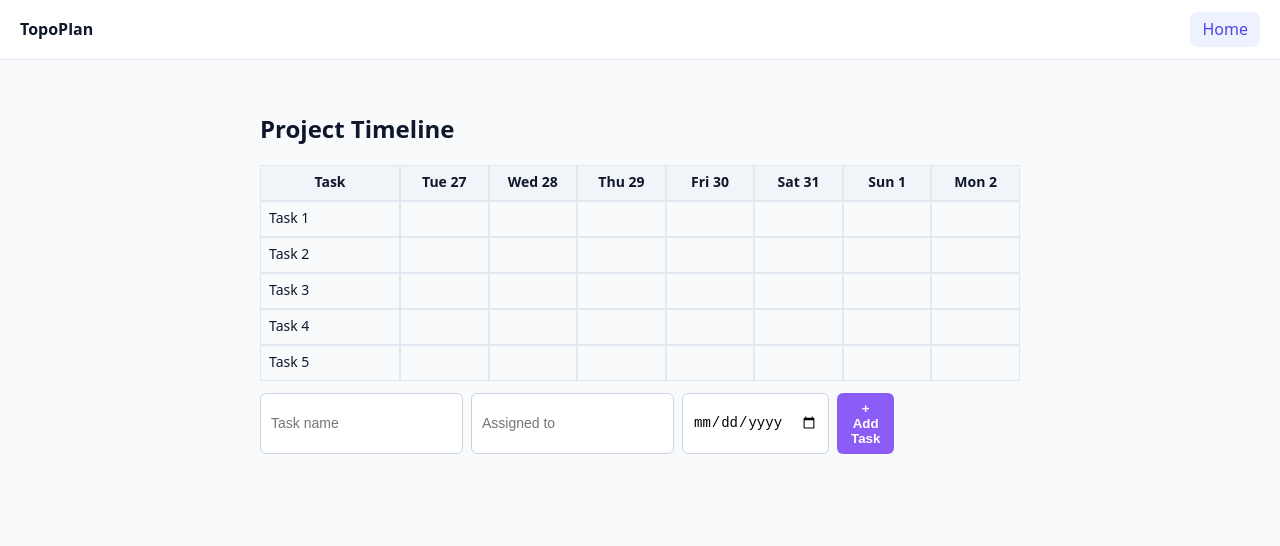
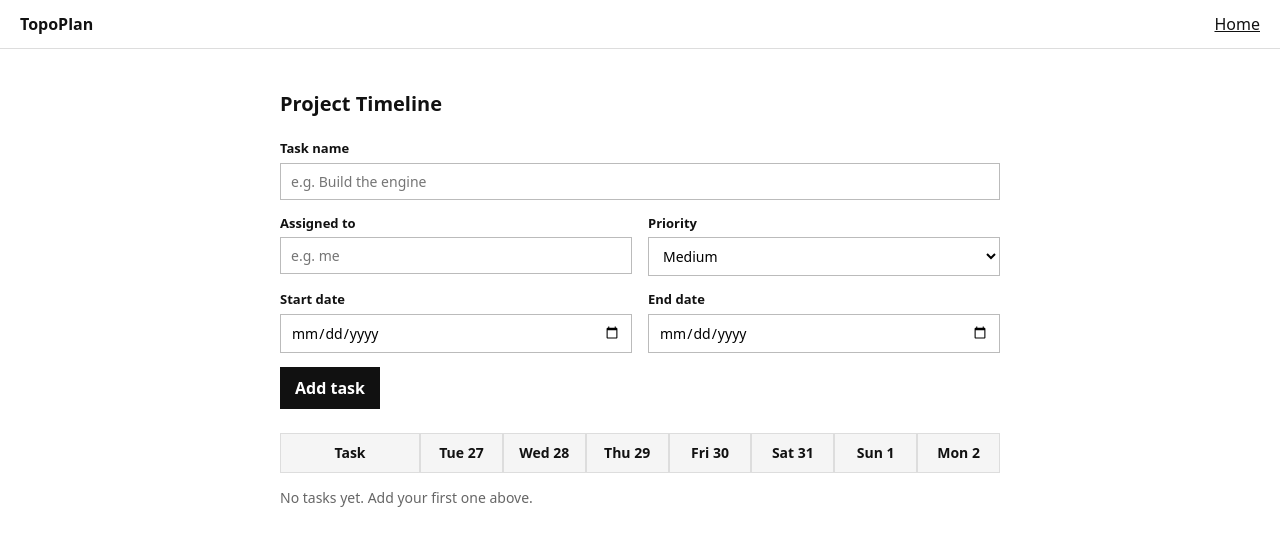
Before and after one commit to venz-ochoa/topo-plan, a React (Vite) app in the folder client/: page / in a window 1280 px wide. Shown: the top 546 px of the page. Built offline with nearby package versions, Linux system fonts and the light colour scheme.

Commit message:
Added Date Range, Task Priority, and Component Labels

```diff
--- a/client/package.json
+++ b/client/package.json
@@ -7,7 +7,8 @@
   "scripts": {
     "dev": "vite",
     "build": "vite build",
-    "preview": "vite preview"
+    "preview": "vite preview",
+    "test": "vitest"
   },
   "dependencies": {
     "react": "^18.3.1",
@@ -16,6 +17,7 @@
   },
   "devDependencies": {
     "@vitejs/plugin-react": "^4.3.4",
-    "vite": "^5.4.11"
+    "vite": "^5.4.11",
+    "vitest": "^3.2.7"
   }
 }
--- a/client/src/components/AddTask.jsx
+++ b/client/src/components/AddTask.jsx
@@ -1,33 +1,100 @@
-//this is for the add task form (name, assigned to, date)
+//this is for the add task form
 import { useState } from 'react'
 
-export default function AddTask({ onAdd }) {
-  //this is for the values typed in the three boxes
+export default function AddTask({ onAdd, tasks }) {
+  //this is for the values in the boxes
   const [name, setName] = useState('')
   const [who, setWho] = useState('')
-    const [date, setDate] = useState('')
+  const [startDate, setStartDate] = useState('')
+  const [endDate, setEndDate] = useState('')
+  const [priority, setPriority] = useState('med')
+  //this is for which tasks must finish first
+  const [deps, setDeps] = useState([])
+
+  //this is for turning a dependency checkbox on or off
+  function toggleDep(id) {
+    if (deps.includes(id)) {
+      setDeps(deps.filter(d => d !== id))
+    } else {
+      setDeps([...deps, id])
+    }
+  }
 
   //this is for saving the task when the button is clicked
   function handleSubmit(e) {
     e.preventDefault()
-        //this is for blocking empty tasks (a name and a date are required)
-        if (!name || !date) return
+    if (!name || !startDate || !endDate) return
+    if (endDate < startDate) return
 
-        //this is for handing the new task up to the parent page
-        onAdd({ name, who, date })
+    //this is for handing the new task to the home page
+    onAdd({
+      id: 't' + Date.now(),
+      name: name,
+      who: who,
+      startDate: startDate,
+      endDate: endDate,
+      priority: priority,
+      dependsOn: deps,
+    })
 
-        //this is for clearing the boxes after adding
+    //this is for clearing the boxes
     setName('')
     setWho('')
-        setDate('')
+    setStartDate('')
+    setEndDate('')
+    setPriority('med')
+    setDeps([])
   }
 
   return (
     <form className="add-task" onSubmit={handleSubmit}>
-        <input value={name} onChange={e => setName(e.target.value)} placeholder="Task name" />
-        <input value={who} onChange={e => setWho(e.target.value)} placeholder="Assigned to" />
-        <input type="date" value={date} onChange={e => setDate(e.target.value)} />
-        <button type="submit">+ Add Task</button>
+      <div className="field span-2">
+        <label htmlFor="task-name">Task name</label>
+        <input id="task-name" value={name} onChange={e => setName(e.target.value)} placeholder="e.g. Build the engine" />
+      </div>
+
+      <div className="field">
+        <label htmlFor="task-who">Assigned to</label>
+        <input id="task-who" value={who} onChange={e => setWho(e.target.value)} placeholder="e.g. me" />
+      </div>
+
+      <div className="field">
+        <label htmlFor="task-priority">Priority</label>
+        <select id="task-priority" value={priority} onChange={e => setPriority(e.target.value)}>
+          <option value="high">High</option>
+          <option value="med">Medium</option>
+          <option value="low">Low</option>
+        </select>
+      </div>
+
+      <div className="field">
+        <label htmlFor="task-start">Start date</label>
+        <input id="task-start" type="date" value={startDate} onChange={e => setStartDate(e.target.value)} />
+      </div>
+
+      <div className="field">
+        <label htmlFor="task-end">End date</label>
+        <input id="task-end" type="date" value={endDate} onChange={e => setEndDate(e.target.value)} />
+      </div>
+
+      {/*this is for picking which tasks must finish first (only shows when tasks exist)*/}
+      {tasks.length > 0 && (
+        <div className="field span-2">
+          <label>Depends on</label>
+          <div className="deps-list">
+            {tasks.map(t => (
+              <label key={t.id}>
+                <input type="checkbox" checked={deps.includes(t.id)} onChange={() => toggleDep(t.id)} />
+                {t.name}
+              </label>
+            ))}
+          </div>
+        </div>
+      )}
+
+      <div className="form-footer">
+        <button type="submit">Add task</button>
+      </div>
     </form>
   )
 }
--- /dev/null
+++ b/client/src/engine/cpm.js
@@ -0,0 +1,117 @@
+//this is for the forward pass of the critical path method
+import { sortTasks } from "./graph.js";
+
+//this is for finding the earliest start and finish of every task
+export function forwardPass(tasks) {
+  //this is for the sorted order, so dependencies are always done first
+  const sorted = sortTasks(tasks);
+
+  //this is for remembering the results, with the task id as the key
+  const result = {};
+
+  //this is for walking through the tasks in the correct order
+  sorted.forEach((task) => {
+    //this is for finding the latest finish among this task's dependencies (0 if none)
+    let start = 0;
+    task.dependsOn.forEach((depId) => {
+      const dep = result[depId];
+      if (dep && dep.earlyFinish > start) {
+        start = dep.earlyFinish;
+      }
+    });
+
+    //this is for saving the earliest start and finish of this task
+    result[task.id] = {
+      earlyStart: start,
+      earlyFinish: start + task.days,
+    };
+  });
+
+  return result;
+}
+
+//this is for the earliest day the whole project can finish
+export function projectEnd(tasks) {
+  //this is for running the forward pass first
+  const result = forwardPass(tasks);
+
+  //this is for picking the biggest earlyFinish of all tasks
+  let end = 0;
+  tasks.forEach((t) => {
+    if (result[t.id].earlyFinish > end) {
+      end = result[t.id].earlyFinish;
+    }
+  });
+  return end;
+}
+
+//this is for the backward pass of the critical path method
+export function backwardPass(tasks) {
+  //this is for the forward results, we need the project end from them
+  const forward = forwardPass(tasks);
+  const sorted = sortTasks(tasks);
+
+  //this is for the earliest day the whole project can finish
+  let end = 0;
+  tasks.forEach((t) => {
+    if (forward[t.id].earlyFinish > end) {
+      end = forward[t.id].earlyFinish;
+    }
+  });
+
+  //this is for the results by task id
+  const result = {};
+
+  //this is for walking the tasks in REVERSE order, dependencies last
+  for (let i = sorted.length - 1; i >= 0; i--) {
+    const task = sorted[i];
+
+    //this is for the latest finish, starting from the project end
+    let finish = end;
+
+    //this is for checking every task that waits for this one
+    sorted.forEach((other) => {
+      if (other.dependsOn.includes(task.id)) {
+        const waiting = result[other.id];
+        if (waiting && waiting.latestStart < finish) {
+          finish = waiting.latestStart;
+        }
+      }
+    });
+
+    //this is for saving the latest finish and start of this task
+    result[task.id] = {
+      latestFinish: finish,
+      latestStart: finish - task.days,
+    };
+  }
+
+  return result;
+}
+
+//this is for the full analysis: early, late, slack, and the critical flag
+export function analyze(tasks) {
+  //this is for running both passes
+  const forward = forwardPass(tasks);
+  const backward = backwardPass(tasks);
+
+  //this is for combining the two passes for every task
+  const result = {};
+  tasks.forEach((t) => {
+    const f = forward[t.id];
+    const b = backward[t.id];
+
+    //this is for the breathing room: latest start minus earliest start
+    const slack = b.latestStart - f.earlyStart;
+
+    result[t.id] = {
+      earlyStart: f.earlyStart,
+      earlyFinish: f.earlyFinish,
+      latestStart: b.latestStart,
+      latestFinish: b.latestFinish,
+      slack: slack,
+      critical: slack === 0,
+    };
+  });
+  return result;
+}
--- /dev/null
+++ b/client/src/engine/graph.js
@@ -0,0 +1,32 @@
+//this is for sorting tasks so every task comes after the tasks it depends on
+export function sortTasks(tasks) {
+  //this is for the final list we return
+  const order = [];
+  //this is for tasks we already placed
+  const done = new Set();
+  //this is for tasks we are still checking, to catch circles
+  const visiting = new Set();
+
+  //this is for checking one task and its dependencies first
+  function visit(task) {
+    if (done.has(task.id)) return;
+    if (visiting.has(task.id)) {
+      //this is for stopping when tasks depend on each other in a circle
+      throw new Error("Circle found at task: " + task.id);
+    }
+    visiting.add(task.id);
+
+    //this is for placing dependencies before this task
+    task.dependsOn.forEach((depId) => {
+      const dep = tasks.find((t) => t.id === depId);
+      if (dep) visit(dep);
+    });
+
+    visiting.delete(task.id);
+    done.add(task.id);
+    order.push(task);
+  }
+
+  tasks.forEach(visit);
+  return order;
+}
--- a/client/src/index.css
+++ b/client/src/index.css
@@ -1,27 +1,19 @@
-/*this is for the base styles and color variables*/
+/*this is for the base styles, plain and bare bones*/
 * { box-sizing: border-box; }
-
-:root {
-  --bg: #f8fafc;
-  --surface: #ffffff;
-  --border: #e2e8f0;
-  --text: #0f172a;
-  --muted: #64748b;
-  --primary: #4f46e5;
-}
 
 body {
   margin: 0;
   font-family: system-ui, -apple-system, "Segoe UI", Roboto, sans-serif;
-  background: var(--bg);
-  color: var(--text);
+  line-height: 1.5;
+  background: #fff;
+  color: #111;
 }
 
-/*this is for the page container*/
-.container { max-width: 800px; margin: 0 auto; padding: 2rem 1.25rem 4rem; }
+/*this is for the page container, keeps every line a comfortable length*/
+.container { max-width: 760px; margin: 0 auto; padding: 2.5rem 1.25rem 4rem; }
 
-h1 { font-size: 1.6rem; }
-.muted { color: var(--muted); }
+h1, h2 { font-size: 1.25rem; margin: 0 0 1.25rem; }
+.muted { color: #666; }
 
 /*this is for the navbar*/
 .navbar {
@@ -29,56 +21,19 @@ h1 { font-size: 1.6rem; }
   align-items: center;
   justify-content: space-between;
   padding: 0.75rem 1.25rem;
-  background: var(--surface);
-  border-bottom: 1px solid var(--border);
+  border-bottom: 1px solid #ddd;
 }
 
 .brand {
-  display: flex;
-  align-items: center;
-  gap: 0.5rem;
   font-weight: 700;
-  color: var(--text);
+  color: #111;
   text-decoration: none;
 }
 
-.logo { width: 26px; height: 26px; }
-
-.links { display: flex; gap: 0.25rem; }
-.links a { padding: 0.4rem 0.75rem; border-radius: 8px; color: var(--muted); text-decoration: none; }
-.links a:hover { color: var(--text); }
-.links a.active { color: var(--primary); background: #eef2ff; }
-
-/*this is for the buttons*/
-.btn {
-  padding: 0.5rem 1rem;
-  border: none;
-  border-radius: 8px;
-  background: var(--primary);
-  color: #fff;
-  font: inherit;
-  font-weight: 600;
-  cursor: pointer;
-}
-
-/*this is for the form inputs*/
-.form { display: flex; gap: 0.5rem; margin: 1rem 0; }
-.form input {
-  flex: 1;
-  padding: 0.5rem 0.75rem;
-  border: 1px solid var(--border);
-  border-radius: 8px;
-  font: inherit;
-}
-
-/*this is for the list of results*/
-.list { list-style: none; padding: 0; margin: 0; display: flex; flex-direction: column; gap: 0.5rem; }
-.list li {
-  background: var(--surface);
-  border: 1px solid var(--border);
-  border-radius: 8px;
-  padding: 0.75rem 1rem;
-}
+.links { display: flex; gap: 0.75rem; }
+.links a { color: #666; text-decoration: none; }
+.links a:hover { color: #111; }
+.links a.active { color: #111; text-decoration: underline; }
 
 /*this is for the gantt chart grid, one column for task names, 7 for days*/
 .gantt {
@@ -88,64 +43,132 @@ h1 { font-size: 1.6rem; }
 
 /*this is for every little box in the chart*/
 .cell {
-  border: 1px solid #e2e8f0;
-  min-height: 36px;
-  padding: 6px 8px;
+  border: 1px solid #ddd;
+  min-height: 40px;
+  padding: 8px 10px;
   font-size: 14px;
 }
 
 /*this is for the date header boxes*/
 .head {
-  background: #f1f5f9;
+  background: #f5f5f5;
   font-weight: 600;
   text-align: center;
 }
 
 /*this is for the task name column*/
-.name {
-  font-weight: 500;
-}
-
-/*this is for the add task form row*/
-.add-task {
-  display: flex;
-  gap: 8px;
-  margin: 12px 0;
-}
-
-/*this is for the form input boxes*/
-.add-task input {
-  padding: 8px 10px;
-  border: 1px solid #cbd5e1;
-  border-radius: 6px;
-  font-size: 14px;
-}
-
-/*this is for the add button*/
-.add-task button {
-  padding: 8px 14px;
-  border: none;
-  border-radius: 6px;
-  background: #8b5cf6;
-  color: white;
-  font-weight: 600;
-  cursor: pointer;
-}
+.name { font-weight: 500; }
 
 /*this is for the assigned person shown under the task name*/
 .who {
   display: block;
   font-size: 12px;
-  color: #64748b;
+  color: #666;
 }
 
-/*this is for the purple bar drawn on the task's date*/
-.bar {
-  background: #8b5cf6;
+/*this is for the priority label, plain text, no pill*/
+.tag {
+  margin-left: 6px;
+  font-size: 11px;
+  color: #666;
+}
+.tag.high { color: #111; font-weight: 700; }
+
+/*this is for the bars, grey for normal, black for critical, color means something*/
+.bar { background: #d4d4d4; }
+.bar.crit { background: #111; }
+
+/*this is for the add task form, a grid with two columns*/
+.add-task {
+  display: grid;
+  grid-template-columns: 1fr 1fr;
+  gap: 14px 16px;
+  margin: 0 0 1.5rem;
+}
+
+/*this is for a labeled field: small label on top, input below*/
+.field {
+  display: flex;
+  flex-direction: column;
+  gap: 4px;
+}
+
+/*this is for fields that take the full width of the form*/
+.span-2 { grid-column: 1 / -1; }
+
+/*this is for the small labels*/
+.field label {
+  font-size: 13px;
+  font-weight: 600;
+}
+
+/*this is for all form inputs and the dropdown*/
+.add-task input,
+.add-task select {
+  padding: 8px 10px;
+  border: 1px solid #bbb;
+  border-radius: 0;
+  font-size: 14px;
+  font-family: inherit;
+  background: #fff;
+  width: 100%;
+}
+
+/*this is for the checkbox, remove the box styling it inherits*/
+.add-task input[type='checkbox'] {
+  width: 16px;
+  height: 16px;
+  padding: 0;
+  border: none;
+}
+
+/*this is for the bottom row: checkbox on the left, button on the right*/
+.form-footer {
+  grid-column: 1 / -1;
+  display: flex;
+  align-items: center;
+  justify-content: space-between;
+  gap: 8px;
+}
+
+/*this is for the small hint text*/
+.hint { font-size: 12px; color: #666; }
+
+/*this is for the add button, plain black*/
+.add-task button {
+  padding: 8px 14px;
+  border: 1px solid #111;
+  border-radius: 0;
+  background: #111;
+  color: #fff;
+  font: inherit;
+  font-weight: 600;
+  cursor: pointer;
 }
 
 /*this is for the message when there are no tasks yet*/
-.empty {
-  color: #64748b;
-  font-size: 14px;
+.empty { color: #666; font-size: 14px; }
+
+/*this is for the old template bits, still used by the example page*/
+.btn {
+  padding: 8px 14px;
+  border: 1px solid #111;
+  background: #111;
+  color: #fff;
+  font: inherit;
+  font-weight: 600;
+  cursor: pointer;
 }
+.form { display: flex; gap: 8px; margin: 1rem 0; }
+.form input {
+  flex: 1;
+  padding: 8px 10px;
+  border: 1px solid #bbb;
+  font: inherit;
+}
+.list { list-style: none; padding: 0; margin: 0; }
+.list li {
+  border: 1px solid #ddd;
+  padding: 10px 12px;
+  margin-bottom: 8px;
+}
--- a/client/src/pages/Home.jsx
+++ b/client/src/pages/Home.jsx
@@ -1,6 +1,7 @@
-//this is for the home screen, shows the blank gantt chart
-import { Fragment } from 'react'
+//this is for the home screen with the gantt chart
+import { useState } from 'react'
 import AddTask from '../components/AddTask.jsx'
+import { analyze } from '../engine/cpm.js'
 
 //this is for the names of the weekdays
 const day_names = ['Sun', 'Mon', 'Tue', 'Wed', 'Thu', 'Fri', 'Sat']
@@ -8,7 +9,10 @@ const day_names = ['Sun', 'Mon', 'Tue', 'Wed', 'Thu', 'Fri', 'Sat']
 //this is for how many days the chart shows
 const day_count = 7
 
-//this is for making the list of days, starting from today
+//this is for human words for the priority values
+const priority = { high: 'High', med: 'Medium', low: 'Low' }
+
+//this is for making the list of days, starting today
 function makeDays() {
   const days = []
   const now = new Date()
@@ -18,42 +22,93 @@ function makeDays() {
   return days
 }
 
-//this is for one empty row of the chart
-function GanttRow({ label, days }) {
+//this is for turning a date into text like 2026-10-28
+function toDateStr(d) {
+  const m = String(d.getMonth() + 1).padStart(2, '0')
+  const day = String(d.getDate()).padStart(2, '0')
+  return d.getFullYear() + '-' + m + '-' + day
+}
+
+//this is for counting the days a date range covers
+function daysBetween(startStr, endStr) {
+  return (new Date(endStr) - new Date(startStr)) / 86400000 + 1
+}
+
+//this is for one task row
+function GanttRow({ task, days, info }) {
   return (
-    <Fragment>
-      <div className="cell name">{label}</div>
-      {days.map(d => (
-        <div key={d.getTime()} className="cell" />
-      ))}
-    </Fragment>
+    <>
+      <div className="cell name">
+        {task.name}
+        <span className={'tag ' + task.priority}>{priority[task.priority]}</span>
+        {task.who && <span className="who">Assigned to {task.who}</span>}
+        {/*this is for the buffer the engine computed*/}
+        {info && <span className="who">{info.critical ? 'No buffer — critical' : info.slack + '-day buffer'}</span>}
+      </div>
+      {days.map(d => {
+        //this is for deciding how one day cell looks
+        const str = toDateStr(d)
+        const inRange = str >= task.startDate && str <= task.endDate
+        let cls = 'cell'
+        if (inRange) cls = cls + ' bar'
+        if (inRange && info && info.critical) cls = cls + ' crit'
+        return <div key={d.getTime()} className={cls} />
+      })}
+    </>
   )
 }
 
 //this is for the home page
 export default function Home() {
-  //this is for the days shown on top of the chart
+  //this is for the days on top of the chart
   const days = makeDays()
 
-  //this is for the empty rows, later these become real tasks
-  const rows = ['Task 1', 'Task 2', 'Task 3', 'Task 4', 'Task 5']
+  //this is for the list of tasks
+  const [tasks, setTasks] = useState([])
+
+  //this is for adding a new task
+  function addTask(task) {
+    setTasks([...tasks, task])
+  }
+
+  //this is for translating tasks into engine format (dates become day counts)
+  const engineTasks = tasks.map(t => ({
+    id: t.id,
+    days: daysBetween(t.startDate, t.endDate),
+    dependsOn: t.dependsOn,
+  }))
+
+  //this is for running the engine safely (it throws on circles)
+  let analysis = null
+  let error = null
+  try {
+    analysis = analyze(engineTasks)
+  } catch (e) {
+    error = e.message
+  }
 
   return (
     <div>
       <h2>Project Timeline</h2>
+
+      <AddTask onAdd={addTask} tasks={tasks} />
+
+      {/*this is for the circle alarm*/}
+      {error && <div className="error-box">Circle detected! ({error})</div>}
+
       <div className="gantt">
         <div className="cell head">Task</div>
-        {/*this maps out the days on top of the chart. for now its 7 days*/}
         {days.map(d => (
           <div key={d.getTime()} className="cell head">
             {day_names[d.getDay()]} {d.getDate()}
           </div>
         ))}
-        {rows.map(label => (
-          <GanttRow key={label} label={label} days={days} />
+        {tasks.map(t => (
+          <GanttRow key={t.id} task={t} days={days} info={analysis ? analysis[t.id] : null} />
         ))}
-        <AddTask onAdd={(task) => console.log(task)} />
       </div>
+
+      {tasks.length === 0 && <p className="empty">No tasks yet. Add your first one above.</p>}
     </div>
   )
 }
```
Also changed, not shown: 2 other files (tests, documents, lock files or other folders). Lines whose indentation alone changed are shown as unchanged.
